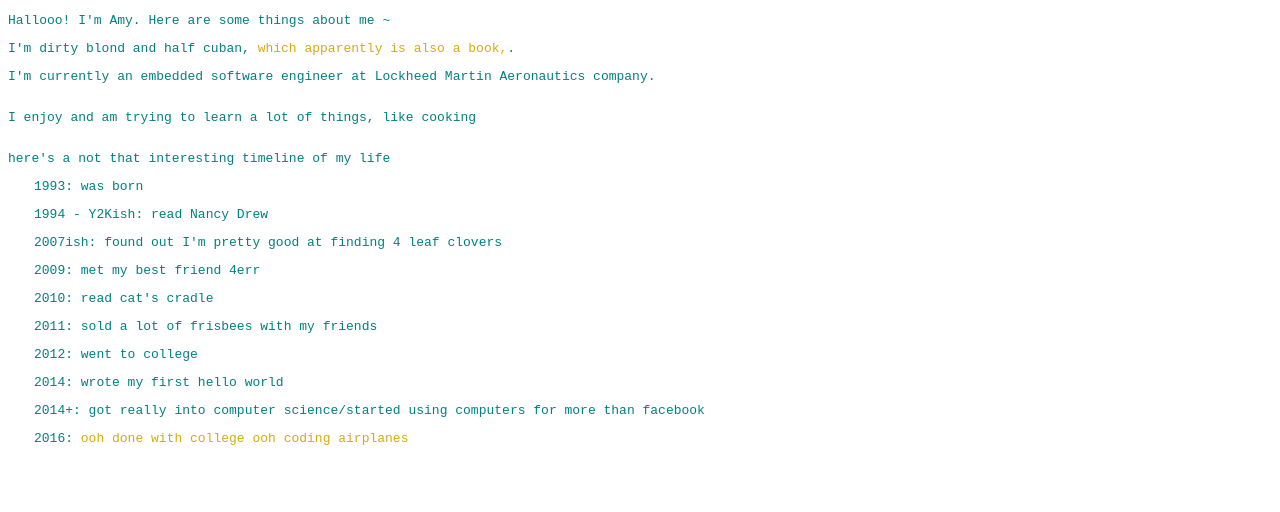
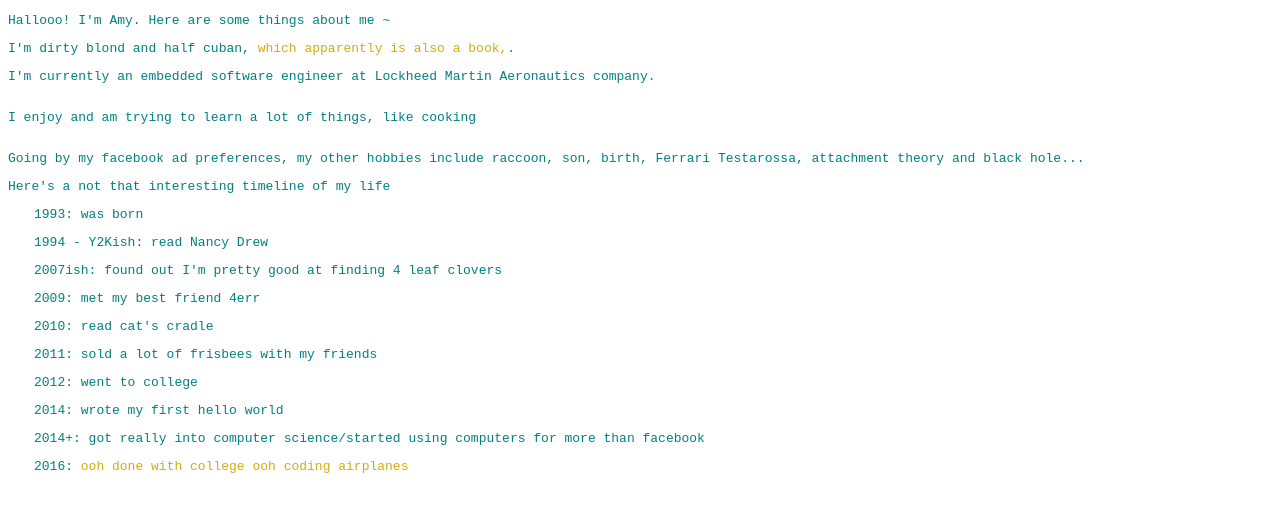
Before and after one commit to alpuente/alpuente.github.io, a plain HTML site: page about.html in a window 1280 px wide. Drawn offline with Linux system fonts and the light colour scheme.

Commit message:
preferences

```diff
--- a/about.html
+++ b/about.html
@@ -43,8 +43,9 @@
     <p> I'm currently an embedded software engineer at Lockheed Martin Aeronautics company. </p>
     <p style="display: inline-block;">I enjoy and am trying to learn a lot of things, like</p>
     <div id="things" style="display: inline-block"></div>
+    <p>Going by my facebook ad preferences, my other hobbies include raccoon, son, birth, Ferrari Testarossa, attachment theory and black hole...</p>
 
-    <p>here's a not that interesting timeline of my life</p>
+    <p>Here's a not that interesting timeline of my life</p>
     <div class="timeline" style="padding-left:2em">
     <p>1993: was born </p>
     <p>1994 - Y2Kish: read Nancy Drew </p>
```
